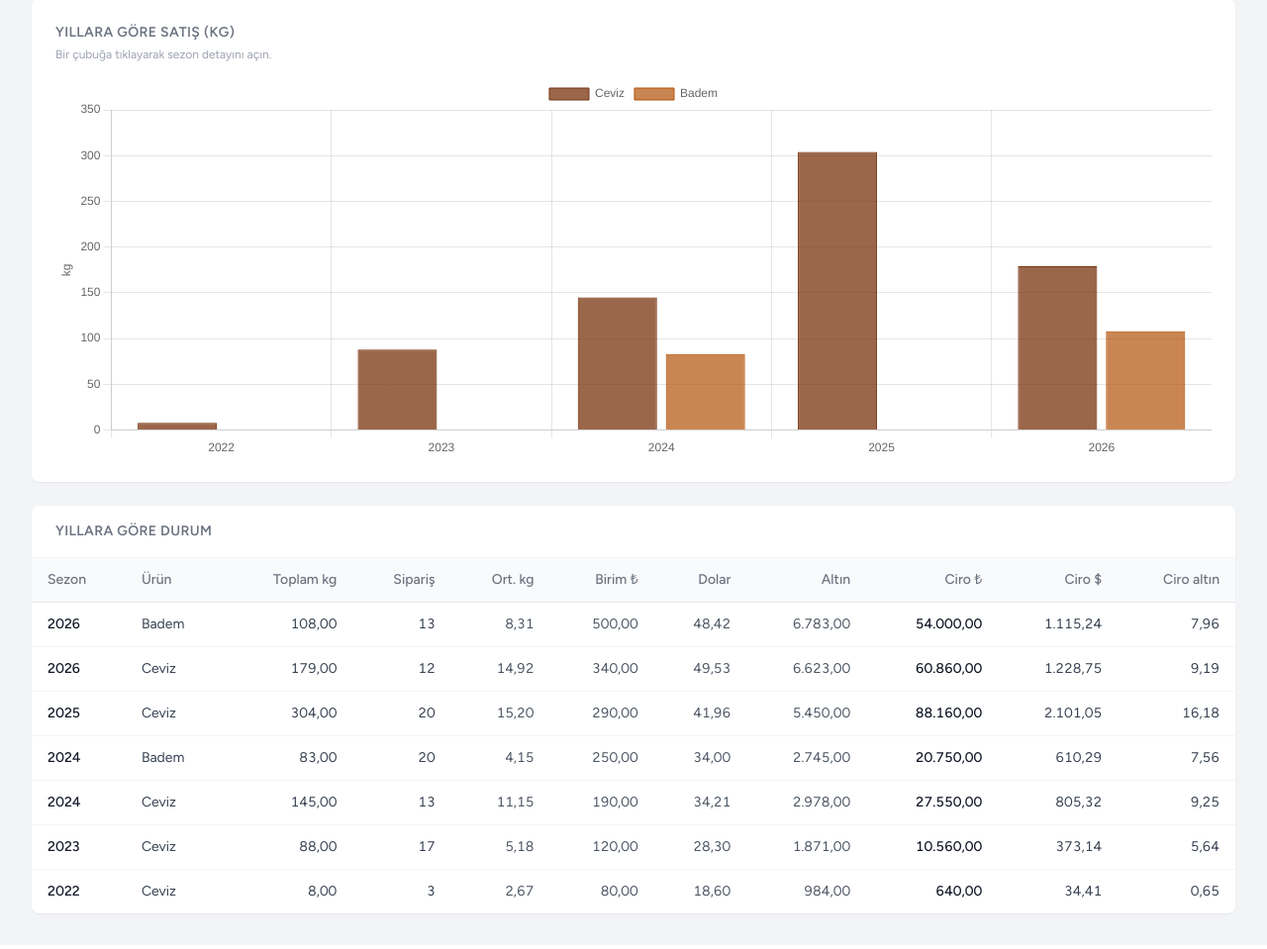
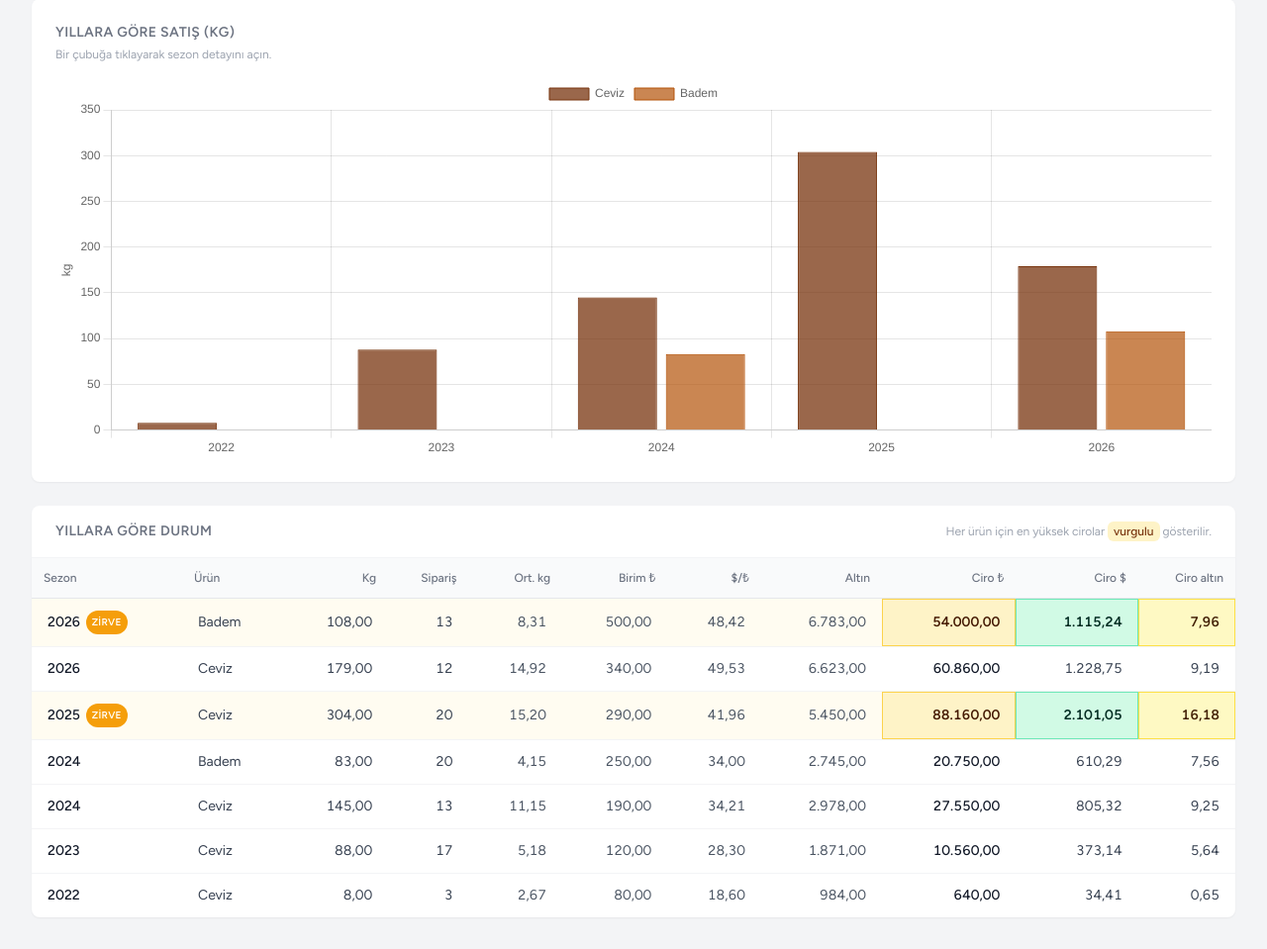
Before and after one commit to fatih-tutar/nuts, a Laravel app: page /dashboard in a window 1280 px wide. Shown: the part 279-1238 px from the top of the page at 99% size. Before the commit the page ends 1204 px from the top, so only its background shows below. Run offline with Laravel 12, Linux system fonts and the light colour scheme; the visitor is signed in with stand-in values (Sample User, id 1); data comes from the database, SQL or seed files in the repository; style sheets or scripts are compiled from the project's sources.

Commit message:
Highlight per-product peak revenues and keep summary table headers on one line.
Co-authored-by: Cursor <cursoragent@cursor.com>

```diff
--- a/resources/views/dashboard.blade.php
+++ b/resources/views/dashboard.blade.php
@@ -71,36 +71,73 @@
                         ['slug', 'asc'],
                     ])
                     ->values();
+
+                $peakByProduct = $seasonRows
+                    ->groupBy('slug')
+                    ->map(function ($rows) {
+                        return [
+                            'revenue_try' => $rows->max('revenue_try'),
+                            'revenue_usd' => $rows->max('revenue_usd'),
+                            'revenue_gold' => $rows->max('revenue_gold'),
+                        ];
+                    });
             @endphp
 
             <div class="bg-white shadow-sm sm:rounded-lg overflow-hidden">
-                <div class="px-6 py-4 border-b border-gray-100">
+                <div class="px-6 py-4 border-b border-gray-100 flex flex-wrap items-center justify-between gap-2">
                     <h3 class="text-sm font-semibold uppercase tracking-wide text-gray-500">Yıllara göre durum</h3>
+                    <p class="text-xs text-gray-400">
+                        Her ürün için en yüksek cirolar
+                        <span class="inline-flex items-center rounded-md bg-amber-100 px-1.5 py-0.5 font-medium text-amber-900">vurgulu</span>
+                        gösterilir.
+                    </p>
                 </div>
                 <div class="overflow-x-auto">
                     <table class="min-w-full divide-y divide-gray-200 text-sm">
                         <thead class="bg-gray-50">
-                            <tr>
-                                <th class="px-4 py-3 text-left font-medium text-gray-500">Sezon</th>
-                                <th class="px-4 py-3 text-left font-medium text-gray-500">Ürün</th>
-                                <th class="px-4 py-3 text-right font-medium text-gray-500">Toplam kg</th>
-                                <th class="px-4 py-3 text-right font-medium text-gray-500">Sipariş</th>
-                                <th class="px-4 py-3 text-right font-medium text-gray-500">Ort. kg</th>
-                                <th class="px-4 py-3 text-right font-medium text-gray-500">Birim ₺</th>
-                                <th class="px-4 py-3 text-right font-medium text-gray-500">Dolar</th>
-                                <th class="px-4 py-3 text-right font-medium text-gray-500">Altın</th>
-                                <th class="px-4 py-3 text-right font-medium text-gray-500">Ciro ₺</th>
-                                <th class="px-4 py-3 text-right font-medium text-gray-500">Ciro $</th>
-                                <th class="px-4 py-3 text-right font-medium text-gray-500">Ciro altın</th>
+                            <tr class="whitespace-nowrap">
+                                <th class="px-3 py-3 text-left text-xs font-medium text-gray-500">Sezon</th>
+                                <th class="px-3 py-3 text-left text-xs font-medium text-gray-500">Ürün</th>
+                                <th class="px-3 py-3 text-right text-xs font-medium text-gray-500">Kg</th>
+                                <th class="px-3 py-3 text-right text-xs font-medium text-gray-500">Sipariş</th>
+                                <th class="px-3 py-3 text-right text-xs font-medium text-gray-500">Ort. kg</th>
+                                <th class="px-3 py-3 text-right text-xs font-medium text-gray-500">Birim ₺</th>
+                                <th class="px-3 py-3 text-right text-xs font-medium text-gray-500">$/₺</th>
+                                <th class="px-3 py-3 text-right text-xs font-medium text-gray-500">Altın</th>
+                                <th class="px-3 py-3 text-right text-xs font-medium text-gray-500">Ciro ₺</th>
+                                <th class="px-3 py-3 text-right text-xs font-medium text-gray-500">Ciro $</th>
+                                <th class="px-3 py-3 text-right text-xs font-medium text-gray-500">Ciro altın</th>
                             </tr>
                         </thead>
                         <tbody class="divide-y divide-gray-100">
                             @forelse ($seasonRows as $row)
+                                @php
+                                    $peaks = $peakByProduct->get($row['slug'], []);
+                                    $isPeakTry = ($peaks['revenue_try'] ?? null) !== null
+                                        && (float) $row['revenue_try'] === (float) $peaks['revenue_try']
+                                        && (float) $row['revenue_try'] > 0;
+                                    $isPeakUsd = ($peaks['revenue_usd'] ?? null) !== null
+                                        && $row['revenue_usd'] !== null
+                                        && (float) $row['revenue_usd'] === (float) $peaks['revenue_usd']
+                                        && (float) $row['revenue_usd'] > 0;
+                                    $isPeakGold = ($peaks['revenue_gold'] ?? null) !== null
+                                        && $row['revenue_gold'] !== null
+                                        && (float) $row['revenue_gold'] === (float) $peaks['revenue_gold']
+                                        && (float) $row['revenue_gold'] > 0;
+                                    $isPeakRow = $isPeakTry || $isPeakUsd || $isPeakGold;
+                                @endphp
                                 <tr
-                                    class="hover:bg-gray-50 cursor-pointer"
+                                    class="cursor-pointer {{ $isPeakRow ? 'bg-amber-50/70 hover:bg-amber-50' : 'hover:bg-gray-50' }}"
                                     x-on:click="showDetail(@js($row['key']))"
                                 >
-                                    <td class="px-4 py-3 text-gray-900 font-medium whitespace-nowrap">{{ $row['year'] }}</td>
+                                    <td class="px-4 py-3 text-gray-900 font-medium whitespace-nowrap">
+                                        <span class="inline-flex items-center gap-1.5">
+                                            {{ $row['year'] }}
+                                            @if ($isPeakTry)
+                                                <span class="inline-flex items-center rounded-full bg-amber-500 px-1.5 py-0.5 text-[10px] font-semibold uppercase tracking-wide text-white">Zirve</span>
+                                            @endif
+                                        </span>
+                                    </td>
                                     <td class="px-4 py-3 text-gray-700 whitespace-nowrap">{{ $row['product'] }}</td>
                                     <td class="px-4 py-3 text-right text-gray-700 tabular-nums">{{ number_format($row['total_kg'], 2, ',', '.') }}</td>
                                     <td class="px-4 py-3 text-right text-gray-700 tabular-nums">{{ number_format($row['order_count'], 0, ',', '.') }}</td>
@@ -114,11 +151,13 @@
                                     <td class="px-4 py-3 text-right text-gray-600 tabular-nums">
                                         {{ $row['gold_price'] !== null ? number_format($row['gold_price'], 2, ',', '.') : '—' }}
                                     </td>
-                                    <td class="px-4 py-3 text-right text-gray-900 font-medium tabular-nums">{{ number_format($row['revenue_try'], 2, ',', '.') }}</td>
-                                    <td class="px-4 py-3 text-right text-gray-700 tabular-nums">
+                                    <td class="px-4 py-3 text-right tabular-nums {{ $isPeakTry ? 'bg-amber-100 font-bold text-amber-950 ring-1 ring-inset ring-amber-300' : 'font-medium text-gray-900' }}">
+                                        {{ number_format($row['revenue_try'], 2, ',', '.') }}
+                                    </td>
+                                    <td class="px-4 py-3 text-right tabular-nums {{ $isPeakUsd ? 'bg-emerald-100 font-bold text-emerald-950 ring-1 ring-inset ring-emerald-300' : 'text-gray-700' }}">
                                         {{ $row['revenue_usd'] !== null ? number_format($row['revenue_usd'], 2, ',', '.') : '—' }}
                                     </td>
-                                    <td class="px-4 py-3 text-right text-gray-700 tabular-nums">
+                                    <td class="px-4 py-3 text-right tabular-nums {{ $isPeakGold ? 'bg-yellow-100 font-bold text-yellow-950 ring-1 ring-inset ring-yellow-300' : 'text-gray-700' }}">
                                         {{ $row['revenue_gold'] !== null ? number_format($row['revenue_gold'], 2, ',', '.') : '—' }}
                                     </td>
                                 </tr>
```
